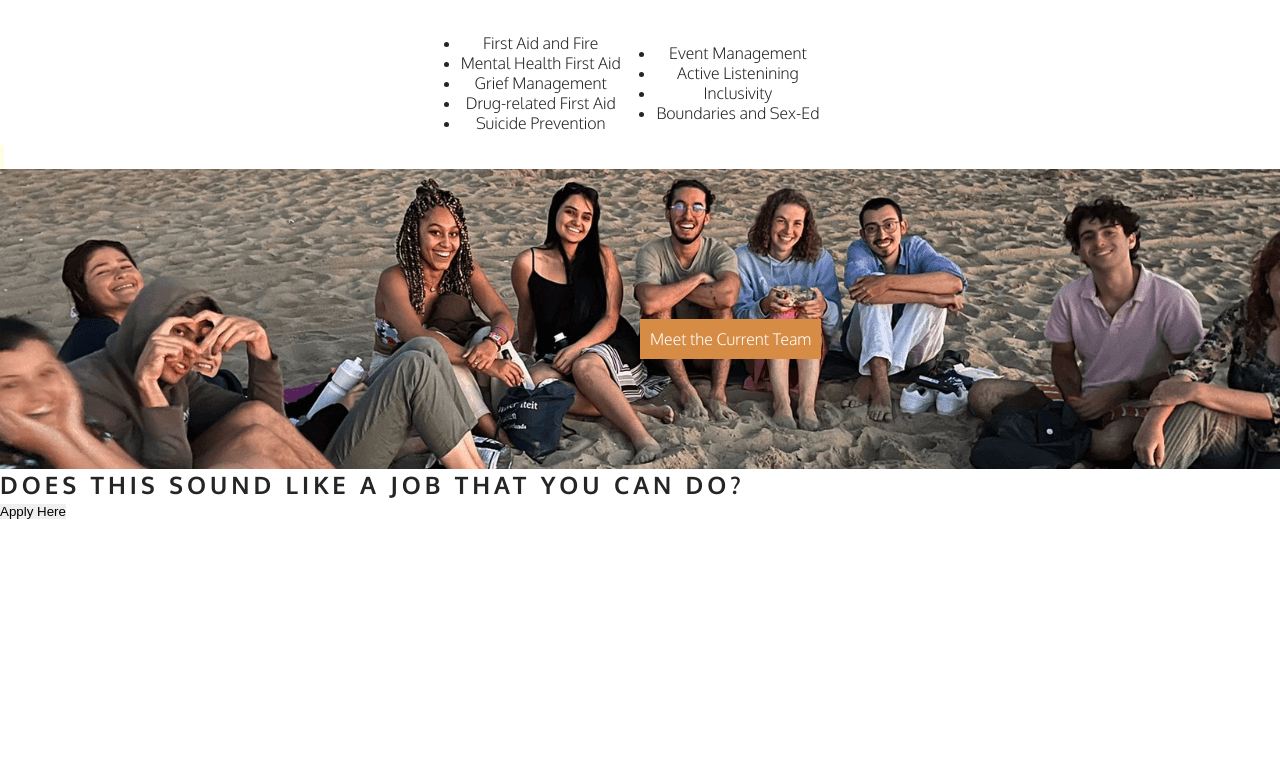
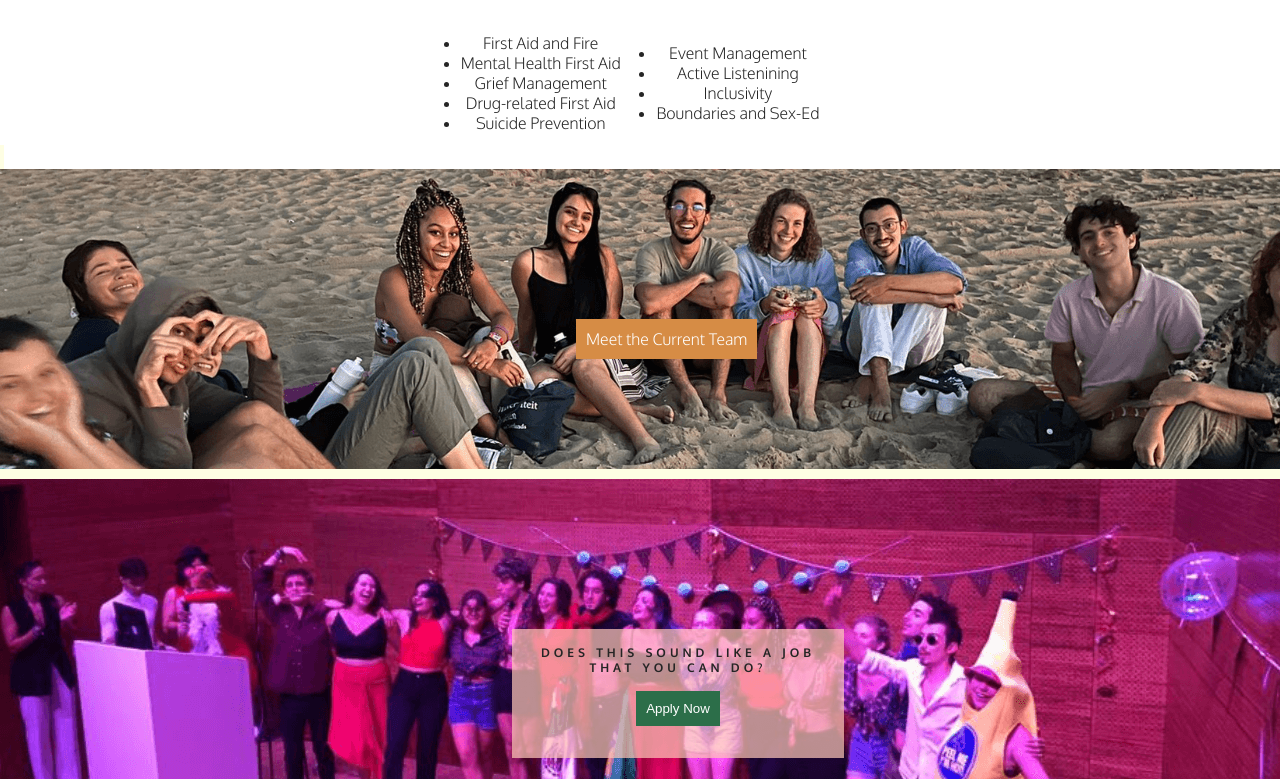
Before and after one commit to luayidriss/luc_residential_assistants, a plain HTML site: page index.html in a window 1280 px wide. Shown: the part 900-1679 px from the top of the page. Before the commit the page ends 1420 px from the top, so only its background shows below. Drawn offline with Linux system fonts and the light colour scheme.

Commit message:
add style apply section home page and clean up button positions and add break between images

```diff
--- a/assets/css/style.css
+++ b/assets/css/style.css
@@ -200,9 +200,57 @@ h1, h2 {
     text-align: center;
     position: absolute;
     top:50%;
-    left:50%;
+    left:45%;
 }
 
 #meet-the-current-team button:hover{
     background-color: #FFC9B9;
 }
+
+/* apply section home page */
+#apply-redirect{
+    height: 300px;
+    width: 100%;
+    overflow: hidden;
+    position: relative;
+}
+
+#apply-image {
+    height: 300px;
+    width: 100%;
+    background: url('../images/apply.png') no-repeat center center;
+}
+#call-for-action{
+    background-color: rgba(255, 201, 185, .7);
+    font-family: Oxygen, sans-serif;
+    font-weight: 300;
+    font-size: 50%;
+    text-align: center;
+    position: absolute;
+    width: 300px;
+    height: 100 px;
+    padding: 1rem;
+    top:50%;
+    left:40%;
+
+}
+#call-for-action button{
+    text-decoration: none;
+    color: #FFF;
+    background-color: #2C6E49;
+    border-width: 15px;
+    border: #252525;
+    padding: 10px;
+    margin: 1rem;
+}
+
+#call-for-action button:hover{
+    background-color: #4C956C;
+}
+
+/* break image */
+#break-image{
+    height:10px;
+    width:100%;
+    background-color:#FEFEE3;
+}
--- a/index.html
+++ b/index.html
@@ -78,11 +78,12 @@
         </div>
     </section>
 </secion>
+<section id="break-image"></section>
 <section id="apply-redirect">
     <div id="apply-image"></div>
-    <div>
+    <div id="call-for-action">
         <h2>Does this sound like a job that you can do?</h2>
-        <button href="apply.html">Apply Here</button>
+        <button href="apply.html">Apply Now</button>
     </div>
 </section>
 </body>
```
